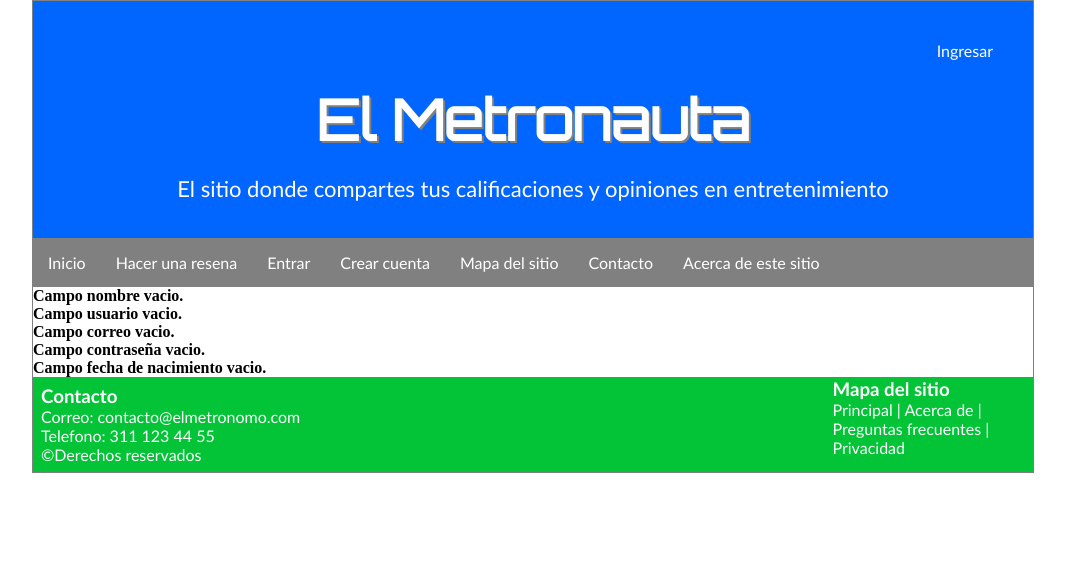
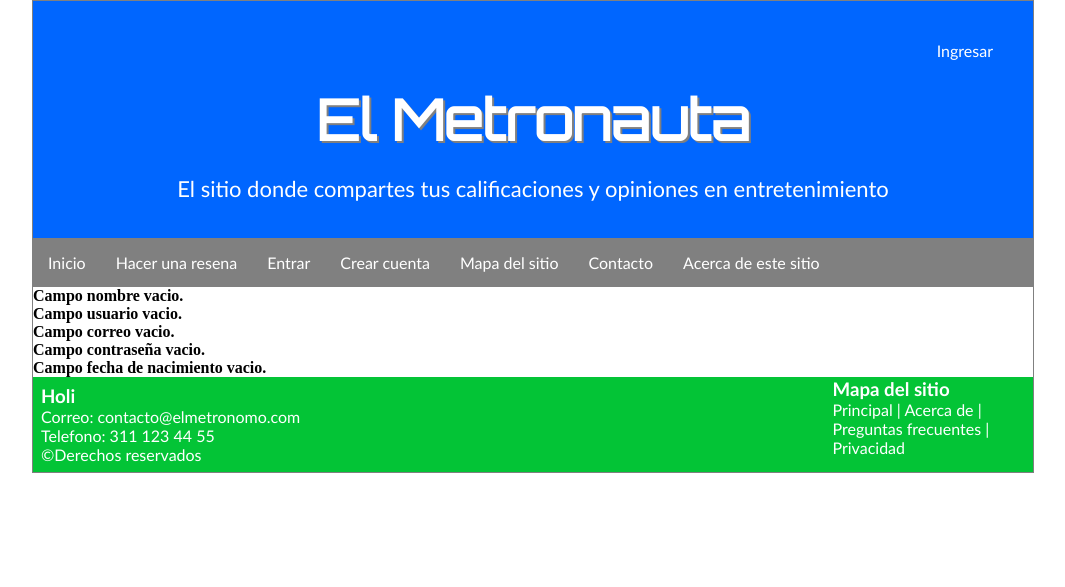
Before and after one commit to mianduranoc/metronauta, a PHP site: page /paginas/actualizar.php in a window 1280 px wide. Shown: the top 587 px of the page, without its empty margins (107-1172 px from the left). Run offline with PHP 8.4, Linux system fonts and the light colour scheme; data that the repository does not hold is empty.

Commit message:
Tercer commit

```diff
--- a/paginas/includes/pie.php
+++ b/paginas/includes/pie.php
@@ -1,7 +1,7 @@
 <!-- inicio del footer -->
 <footer>
 				<div class="contacto">
-					<h3>Contacto</h3>
+					<h3>Holi</h3>
 					<ul>
 						<li><a href="#">Correo: contacto@elmetronomo.com</a></li>
 						<li>Telefono: 311 123 44 55</li>
```
